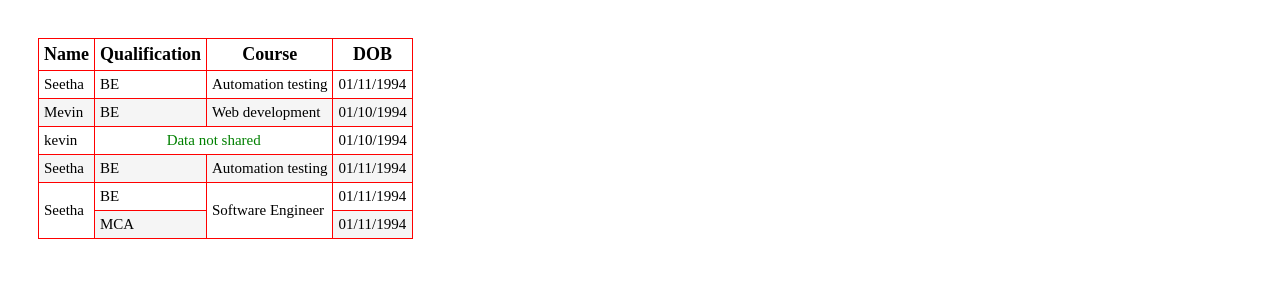
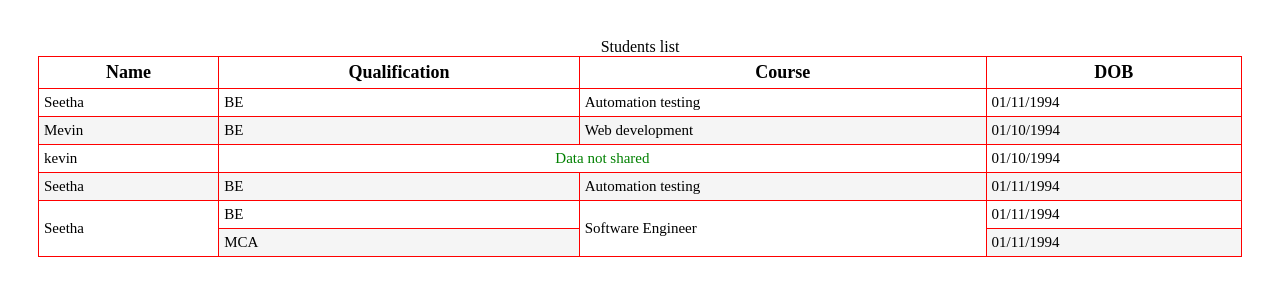
Before and after one commit to Shalinipandi-palanivel/Fullstack-developer-tutorial, a plain HTML site: page table.html in a window 1280 px wide. Drawn offline with Linux system fonts and the light colour scheme.

Commit message:
portfolio edited

```diff
--- a/table.html
+++ b/table.html
@@ -8,6 +8,7 @@
     <style>
         table{
             border-collapse: collapse;
+            width: 100%;
         }
         td{
             padding:auto;
@@ -38,6 +39,7 @@
 <body>
     <section style = "padding:30px;" >
     <table cellpadding = "5" cellspacing= "5">
+        <caption>Students list</caption>
         <thead>
             <tr>
                 <th class = "head">Name</th>
```
Also changed, not shown: experience.html (+1 -0 lines), links.html (+1 -0 lines), list.html (indentation only).
